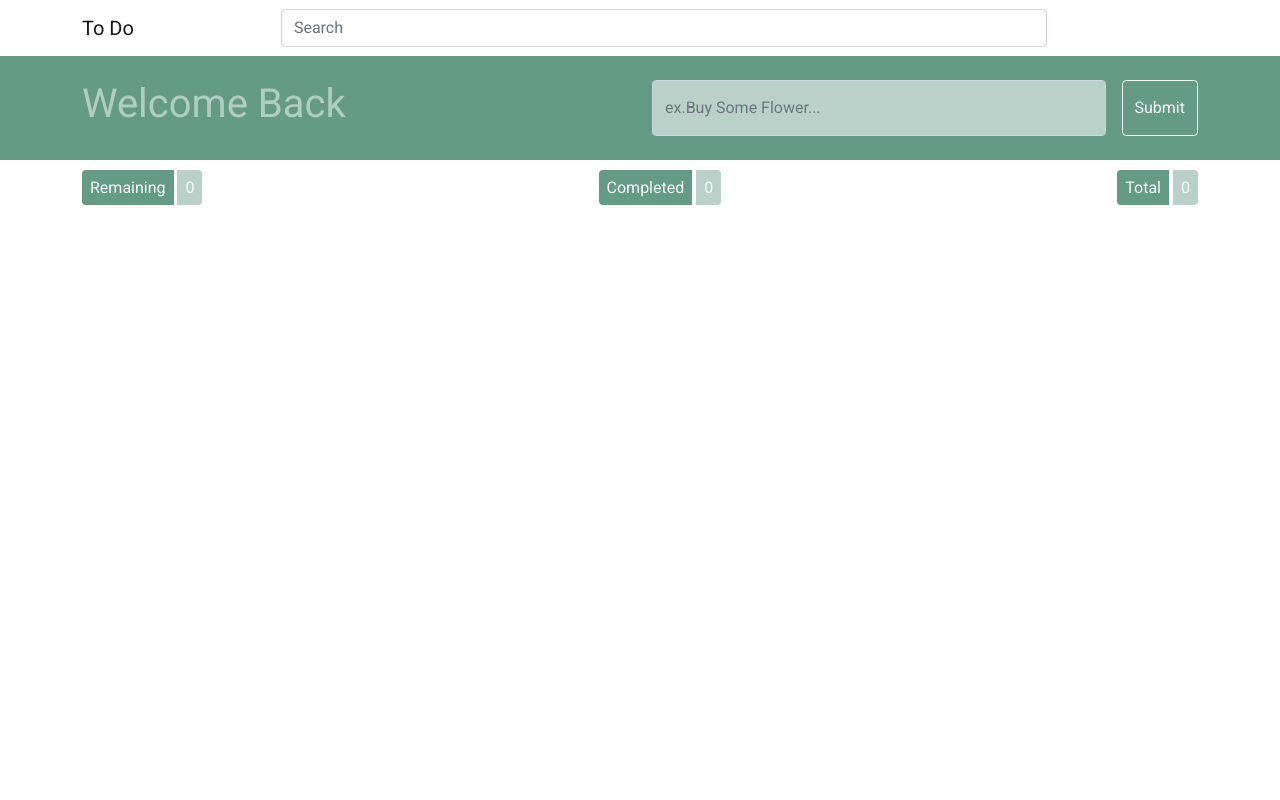
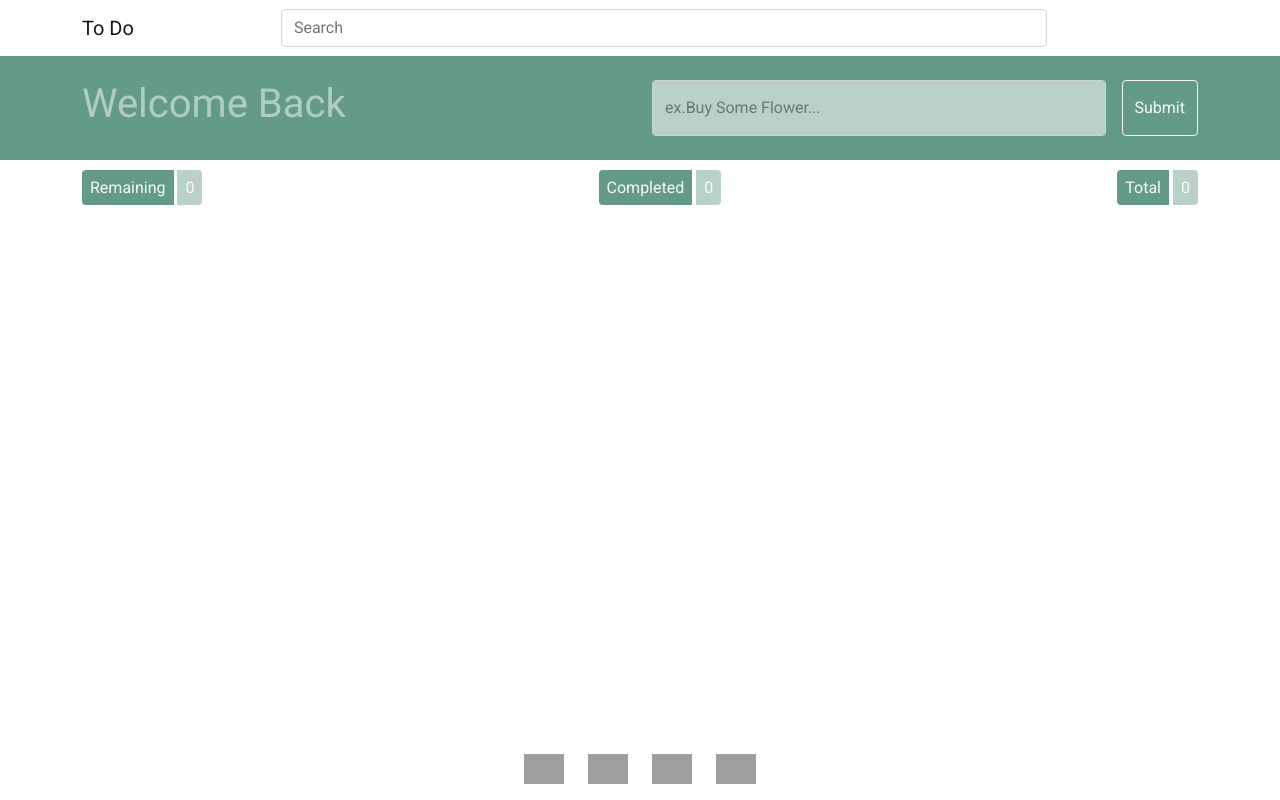
Before and after one commit to iskndrr/ToDo-App, a plain HTML site: page index.html in a window 1280 px wide. Drawn offline with Linux system fonts and the light colour scheme; grey boxes are pictures that could not be loaded.

Commit message:
adding social icons

```diff
--- a/index.html
+++ b/index.html
@@ -20,7 +20,7 @@
 
 </head>
 
-<body>
+<body class="">
     <nav class="navbar navbar-expand-sm navbar-light ">
         <div class="container">
             <a class="navbar-brand" href="#">To Do</a>
@@ -46,11 +46,13 @@
                     <h1 class="fw-normal text-white-50">Welcome Back</h1>
                 </div>
                 <div class="col d-flex setTask  ">
-                    <input id="textval" type="text" class="form-control me-3"  placeholder="ex.Buy Some Flower...">
+                    <input id="textval" type="text" class="form-control me-3" placeholder="ex.Buy Some Flower...">
                     <button id="submit" type="submit" class="btn btn-outline-light">Submit</button>
                 </div>
             </div>
-            <div id="warning" class="row"><p class="lead text-danger text-center my-3"> please type a task first</p></div>
+            <div id="warning" class="row">
+                <p class="lead text-danger text-center my-3"> please type a task first</p>
+            </div>
         </div>
     </header>
     <section class="status">
@@ -97,6 +99,26 @@
             </ul>
         </div>
     </main>
+    <footer class="bg-white">
+        <div class="container">
+            <p align="center" class="pt-2 ">
+
+                <a href="https://linkedin.com/in/iskndr" target="blank"><img align="center"
+                        src="https://raw.githubusercontent.com/rahuldkjain/github-profile-readme-generator/master/src/images/icons/Social/linked-in-alt.svg"
+                        alt="iskndr" height="30" width="40" /></a>
+                <a href="https://github.com/iskndrr" target="blank"><img align="center"
+                        src="https://raw.githubusercontent.com/rahuldkjain/github-profile-readme-generator/master/src/images/icons/Social/github.svg"
+                        alt="iskandarr" height="30" width="40" /></a>
+                <a href="https://www.leetcode.com/iskandarr" target="blank"><img align="center"
+                        src="https://raw.githubusercontent.com/rahuldkjain/github-profile-readme-generator/master/src/images/icons/Social/leet-code.svg"
+                        alt="iskandarr" height="30" width="40" /></a>
+                <a href="https://instagram.com/mohhamed.d" target="blank"><img align="center"
+                        src="https://raw.githubusercontent.com/rahuldkjain/github-profile-readme-generator/master/src/images/icons/Social/instagram.svg"
+                        alt="mohhamed.d" height="30" width="40" /></a>
+            </p>
+
+        </div>
+    </footer>
 
 
 
--- a/style/style.css
+++ b/style/style.css
@@ -11,6 +11,14 @@
 :root{
     --bg-color-main:#639b87;
     --bg-color-sec: #b9d1c8;
+}
+footer{
+    position: fixed;
+    bottom: 0;
+    width: 100%;
+}
+footer a{
+    margin: 0 10px;
 }
 .bg-count{
     background-color: var(--bg-color-sec) !important;
```
